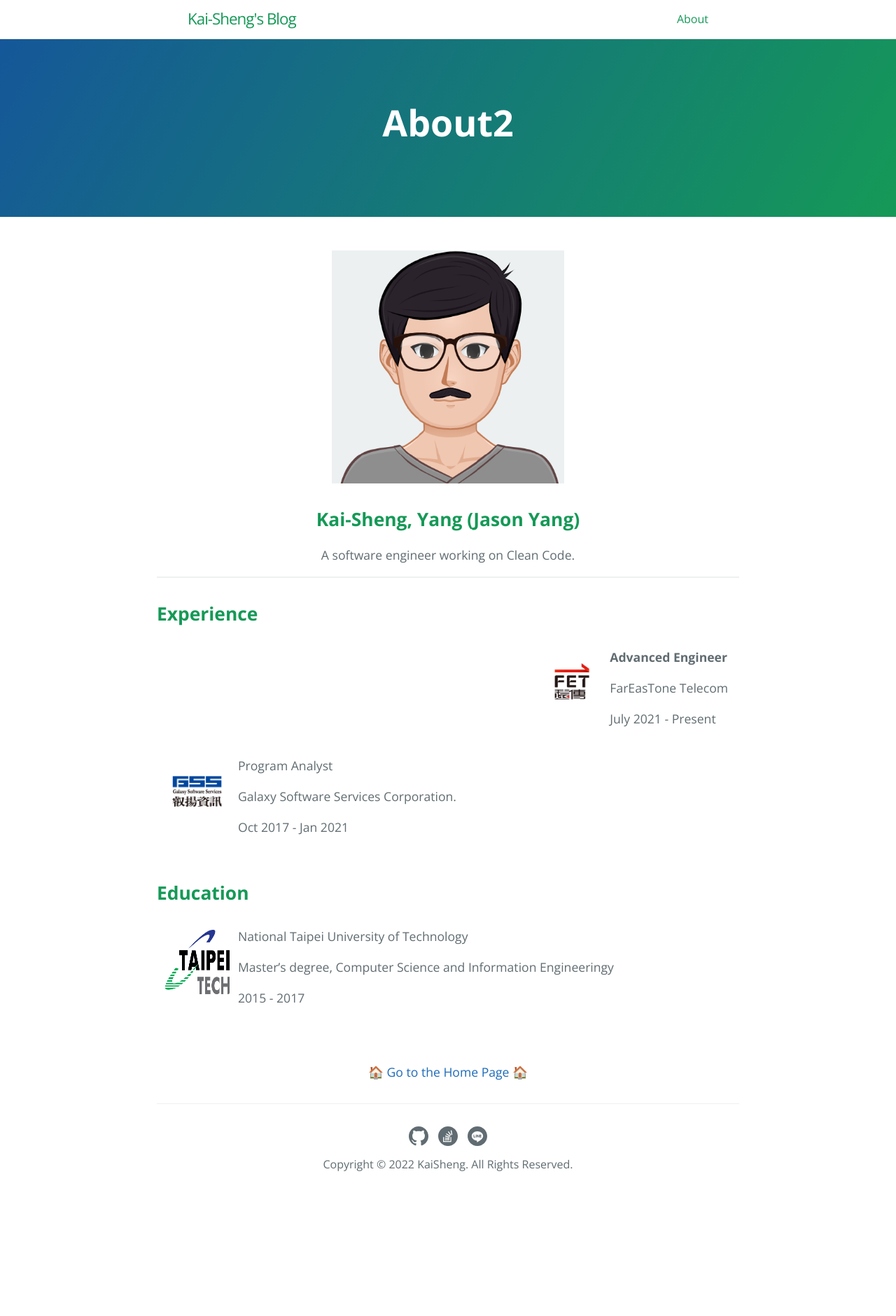
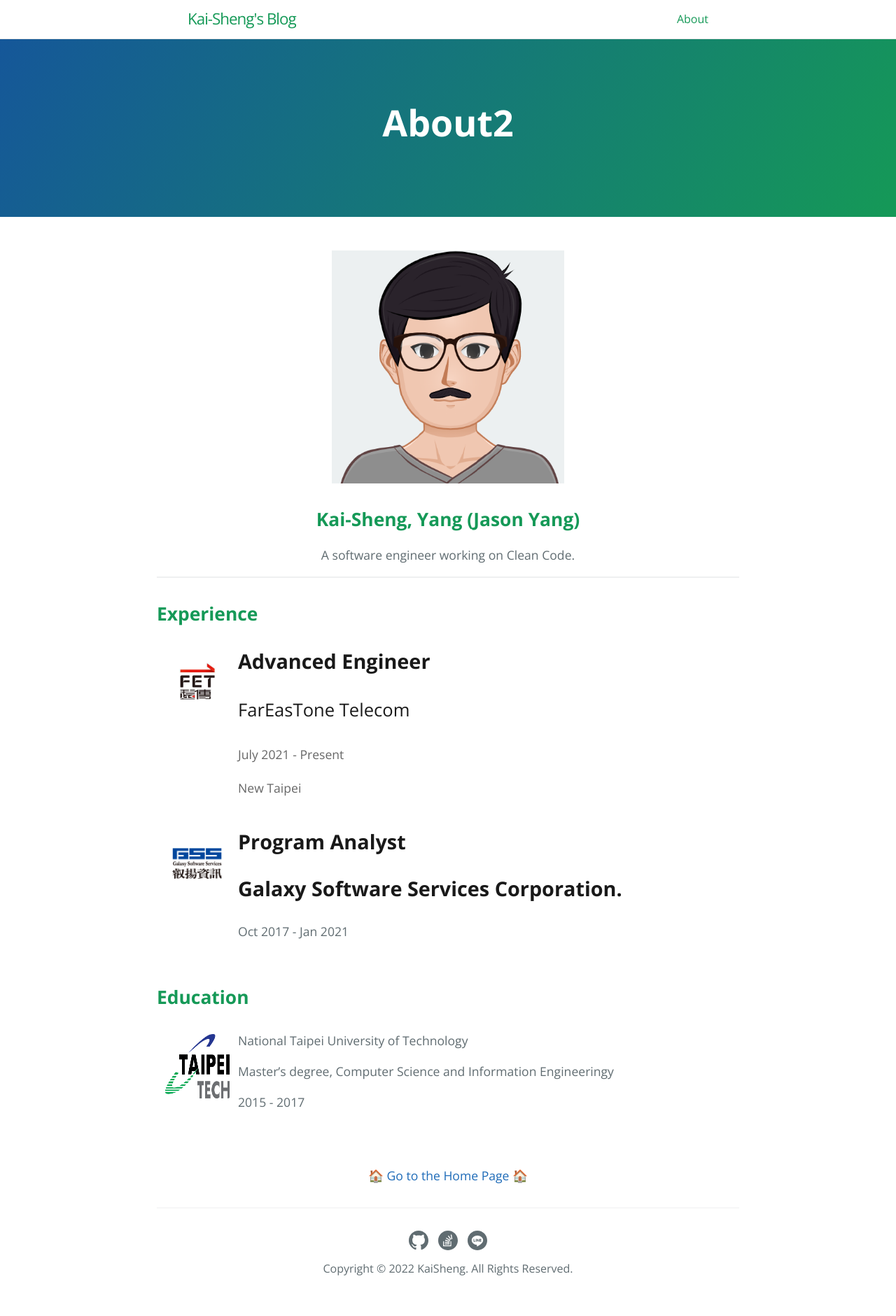
Before and after one commit to KaiSheng714/KaiSheng714.github.io, a Jekyll site: the page built from about2.html, in a window 1280 px wide. Shown: the whole page at 70% size. Built offline with Jekyll 4.4.1, drawn with Linux system fonts in a browser that asks for light colours; before the commit the page ends 1732 px from its top, so only the background shows below that.

Commit message:
profile2

```diff
--- a/_sass/blog/_layout.scss
+++ b/_sass/blog/_layout.scss
@@ -31,7 +31,7 @@
   line-height: $base-line-height * $base-font-size * 2.25;
 
   .nav-trigger {
-      display: none;
+    display: none;
   }
 
   .menu-icon {
@@ -76,17 +76,17 @@
       padding-top: 10px;
       text-align: center;
 
-      > svg path {
+      >svg path {
         fill: $grey-color-dark;
       }
     }
 
-    input ~ .trigger {
+    input~.trigger {
       clear: both;
       display: none;
     }
 
-    input:checked ~ .trigger {
+    input:checked~.trigger {
       display: block;
       padding-bottom: 5px;
     }
@@ -94,6 +94,7 @@
     .trigger {
       padding-top: 20px;
     }
+
     .page-link {
       display: block;
       padding: 10px 10px;
@@ -102,6 +103,7 @@
         margin-bottom: 10px;
         margin-right: 20px;
       }
+
       margin-right: 10px;
       margin-left: 10px;
     }
@@ -116,16 +118,16 @@
   margin-left: 0;
   list-style: none;
 
-  > li {
+  >li {
     margin-bottom: $spacing-unit * 1.5;
   }
 
-  > li > h2 {
+  >li>h2 {
     margin-top: 0rem;
     margin-bottom: 0.4rem;
   }
 
-  > li > p {
+  >li>p {
     margin-top: 0rem;
   }
 }
@@ -182,7 +184,7 @@ img[src*="size=small"] {
 }
 
 .profile-section-card p {
-  margin-bottom:  0;
+  margin-bottom: 0;
 }
 
 
@@ -192,7 +194,7 @@ img[src*="size=small"] {
   -webkit-box-sizing: border-box;
   box-sizing: border-box;
   background-clip: content-box;
-  border: 4px solid rgba(0,0,0,0);
+  border: 4px solid rgba(0, 0, 0, 0);
   border-radius: 6px;
 }
 
@@ -214,8 +216,31 @@ img[src*="size=small"] {
 
 
 .profile-section-card__title {
-font-size: 1.8rem;
-line-height: 1.33333;
-font-weight: 600;
-color: rgba(0,0,0,0.9);
+  font-size: 1.8rem;
+  line-height: 1.33333;
+  font-weight: 600;
+  color: rgba(0, 0, 0, 0.9);
+  margin: 0;
 }
+
+.profile-section-card__subtitle {
+  font-size: 1.6rem;
+  line-height: 1.75;
+  font-weight: 400;
+  color: rgba(0, 0, 0, 0.9);
+  margin: 0;
+  font-style: normal;
+}
+
+.profile-section-card__meta {
+  font-size: 1.6rem;
+  line-height: 1.75;
+  font-weight: 400;
+  color: rgba(0,0,0,0.6);
+  margin: 0;
+      padding: 0;
+      border: 0;
+      font-size: 100%;
+      vertical-align: baseline;
+      background: transparent;
+}
--- a/about2.html
+++ b/about2.html
@@ -20,17 +20,20 @@ order: 0
   <ul style="list-style: none; padding-left: 0;">
     <li class="profile-section-card">
       <img class="artdeco-entity-image artdeco-entity-image--square-4 artdeco-entity-image--ghost profile-section-card__image lazy-loaded" alt="FarEasTone Telecom" src="/assets/image/profile-fareastone.png">
-      <div>
-          <p><strong>Advanced Engineer</strong></p>
-          <p>FarEasTone Telecom</p>
-          <p>July 2021 - Present</p>
+      <div class="profile-section-card__contents">
+          <p class="profile-section-card__title">Advanced Engineer</p>
+          <p class="profile-section-card__subtitle">FarEasTone Telecom</p>
+          <div class="profile-section-card__meta">
+            <p>July 2021 - Present</p>
+            <p>New Taipei</p>
+          </div>
       </div>
     </li>
     <li class="profile-section-card">
       <img class="artdeco-entity-image artdeco-entity-image--square-4 artdeco-entity-image--ghost profile-section-card__image lazy-loaded" alt="Galaxy Software Services Corporation" src="/assets/image/profile-gss.png">
       <div class="profile-section-card__contents">
-          <p>Program Analyst</p>
-          <p>Galaxy Software Services Corporation.</p>
+          <p class="profile-section-card__title">Program Analyst</p>
+          <p class="profile-section-card__title">Galaxy Software Services Corporation.</p>
           <p>Oct 2017 - Jan 2021</p>
       </div>
     </li>
```
